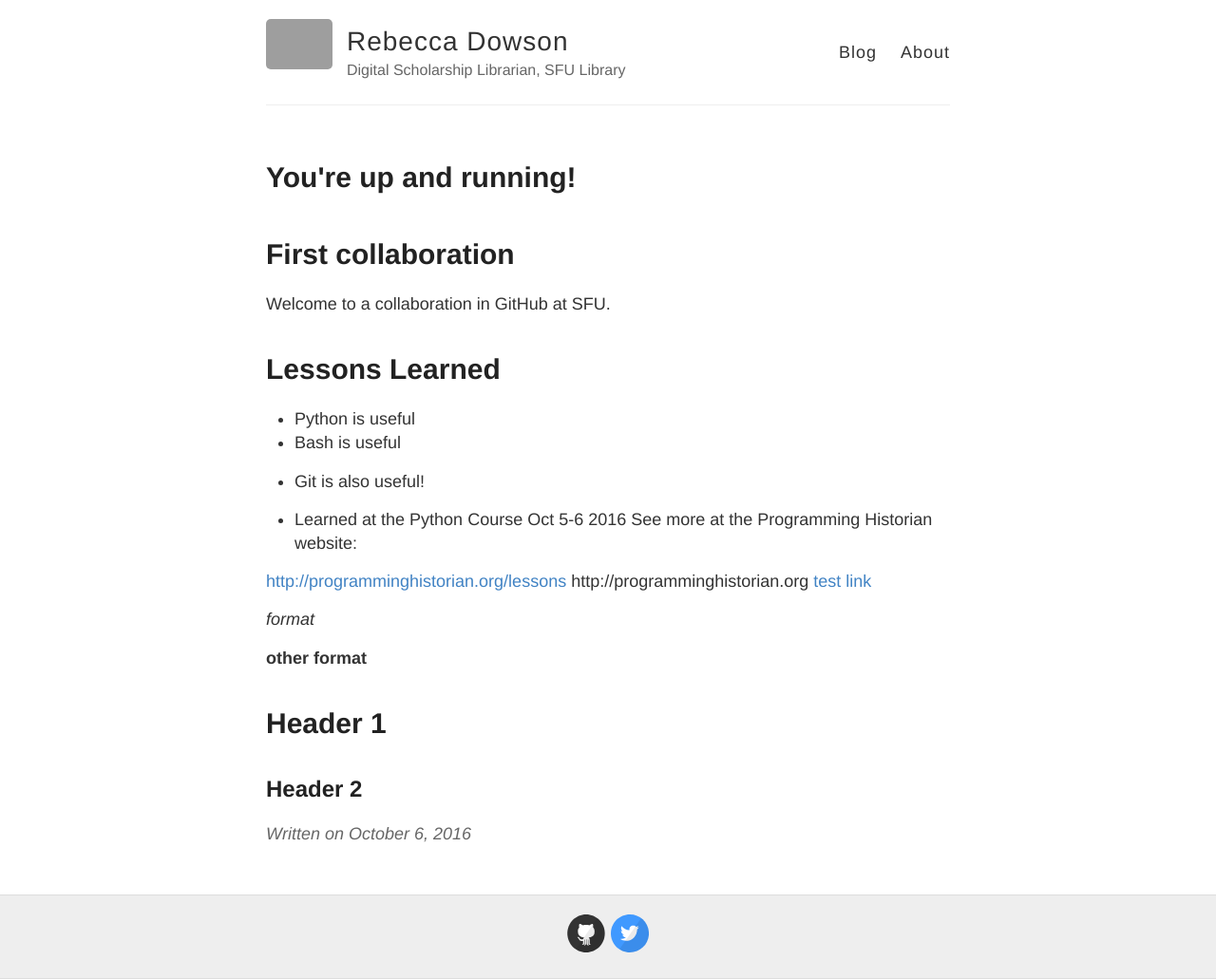
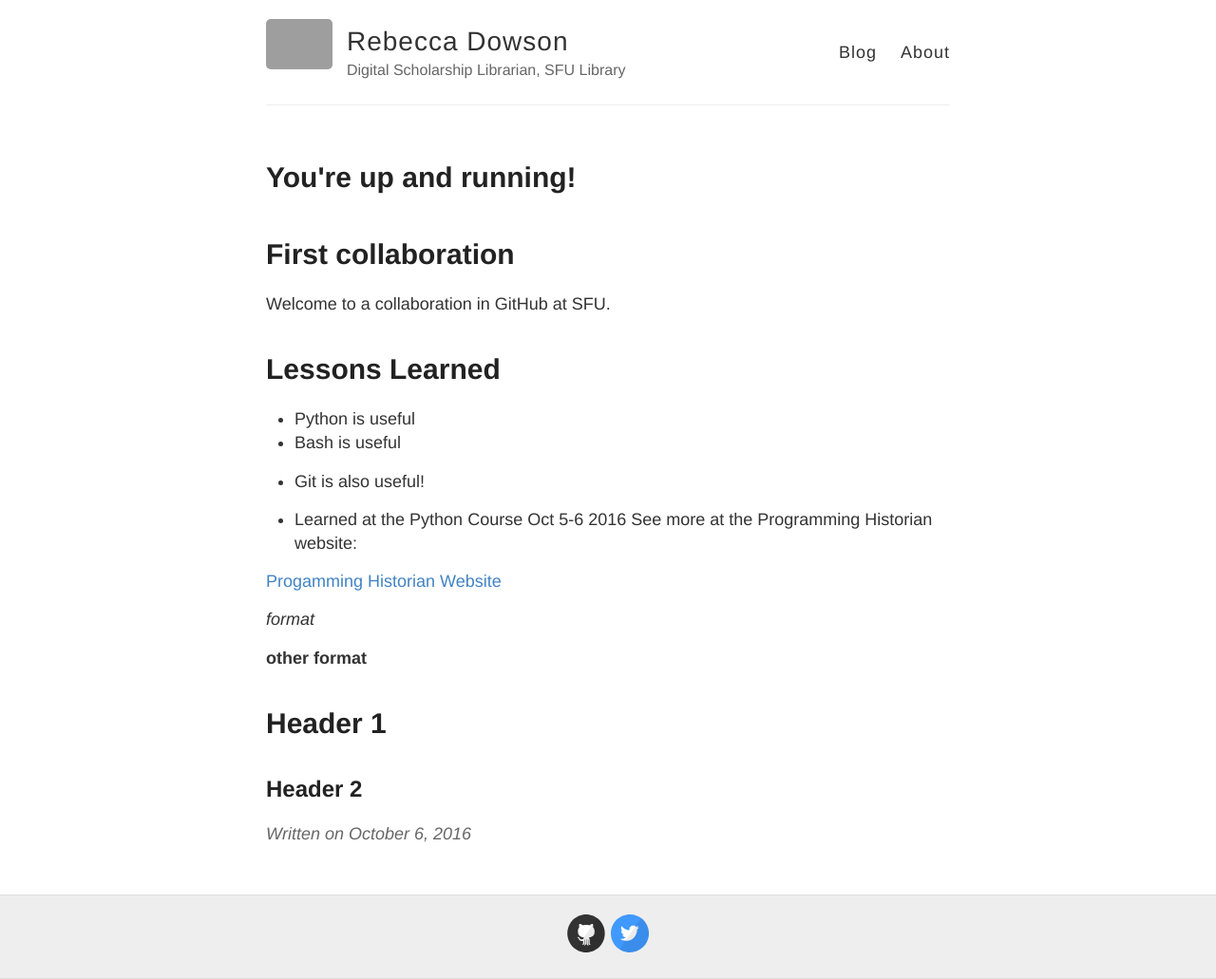
Before and after one commit to radowson/radowson.github.io, a Jekyll site: the page built from _posts/2016-10-06-Guest-Post.md, in a window 1280 px wide. Shown: the whole page at 95% size. Built offline with Jekyll 4.4.1, drawn with Linux system fonts in a browser that asks for light colours; grey boxes are pictures that could not be loaded.

Commit message:
last url

```diff
--- a/_posts/2016-10-06-Guest-Post.md
+++ b/_posts/2016-10-06-Guest-Post.md
@@ -16,9 +16,9 @@ Welcome to a collaboration in GitHub at SFU.
 * Learned at the Python Course Oct 5-6 2016
 See more at the Programming Historian website:
 
-<http://programminghistorian.org/lessons>
-http://programminghistorian.org
-[test link](http://programminghistorian.org)
+<!-- <http://programminghistorian.org/lessons> -->
+<!-- http://programminghistorian.org -->
+[Progamming Historian Website](http://programminghistorian.org)
 
 
 *format*
```
